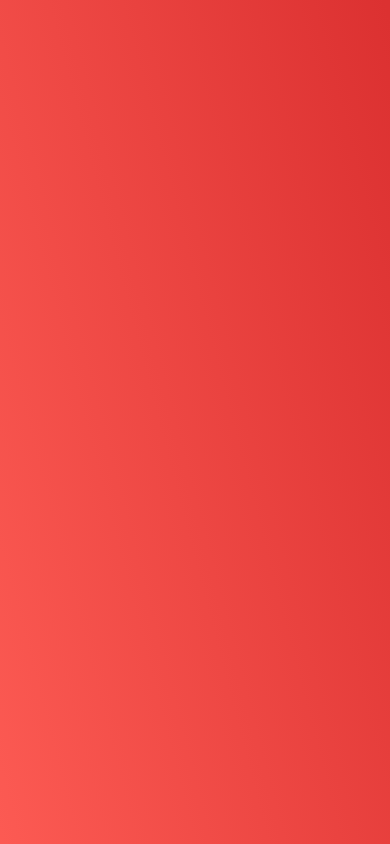
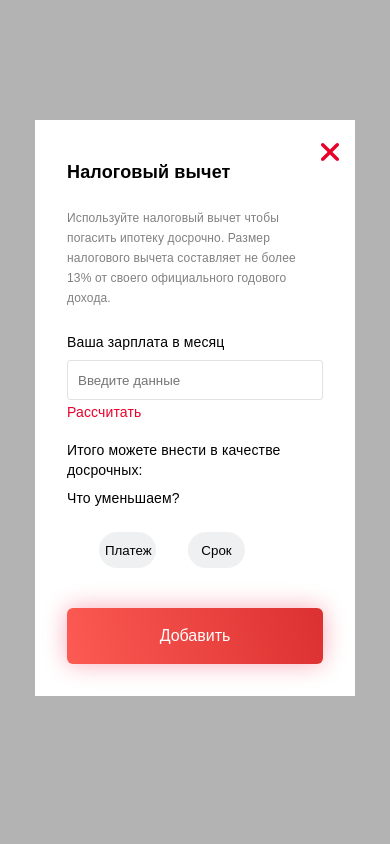
Before and after one commit to Evgeni-Borsch/vue-test-nalog, a Vue app: page /calculate in a window 390 px wide. Built offline with nearby package versions, Linux system fonts and the light colour scheme; a web font is replaced by a local one.

Commit message:
finish dev

```diff
--- a/src/components/defaultPage.vue
+++ b/src/components/defaultPage.vue
@@ -1,6 +1,6 @@
 <template>
   <div class="container">
-    <button class="main_btn" type="button" @click="$router.push({name:'first'})">
+    <button class="main_btn" type="button" @click="$router.push({name:'calculate'})">
       <span class="main_btn_text"> Налоговый вычет </span>
     </button>
   </div>
--- a/src/components/firstPage.vue
+++ b/src/components/firstPage.vue
@@ -1,6 +1,6 @@
 <template>
   <div class="firstPage_container">
-    <router-link :to="{name: 'last'}"></router-link>
+    <router-link :to="{name: 'calculate'}"></router-link>
     <div class="firstWindow">
         <img src="@/assets/Vector.svg" alt="close" class="close_img" @click="returnWindow">
         <div class="header">
@@ -19,14 +19,15 @@
             v-model="salary"
             @keydown.enter="add"
           >
-          <span>Рассчитать</span>
+          <span v-if="error == true">Поле обязательно для заполнения</span>
+          <span v-else>Рассчитать</span>
         </div>
 
         <div v-if="showCalculations === true" class="calculations">
           <p> Итого можете внести в качестве досрочных: </p>
           <div class="repaymentPerYear" v-for="(pay,index) in fullReturn" :key="index">
-            <input type="checkbox">
-            <p>{{pay}} тыс руб <span> {{index+1}}-й год </span> </p>
+            <md-checkbox v-model="check[index]" ></md-checkbox>
+            <p>{{pay.toFixed(0)}} тыс руб <span> {{index+1}}-й год </span> </p>
           </div>
         </div>
 
@@ -35,7 +36,7 @@
           <button type="button" class="btn_pay">Платеж</button>
           <button type="button" class="btn_pay">Срок</button>
         </div>
-        <div class="add">
+        <div class="add" >
           <button type="button" class="btn_add" > Добавить </button>
         </div>
     </div>
@@ -46,6 +47,8 @@
 export default {
   data(){
     return{
+      error: false,
+      check:[],
       showCalculations: true,
       salary: null,
       taxFree:null,
@@ -55,7 +58,7 @@ export default {
   },
   mounted(){
     // цвет фона при открытии страницы
-    if(document.location.pathname == "/first"){
+    if(document.location.pathname == "/calculate"){
       let mainColor = document.querySelector(".main");
       if( null === mainColor || undefined === mainColor){
         return;
@@ -69,37 +72,46 @@ export default {
       document.querySelector(".main").style.background = 'linear-gradient(255.35deg, #DC3131 0.83%, rgba(255, 79, 79, 0) 108.93%), #FF5E56';
     },
     add(){
+      // проверка на наличие символов в инпуте
+      if(null === this.salary){
+        document.querySelector(".currentSalary > input").style.border = '3px solid #EA0029';
+        this.error = true
+        return;
+      }
+      document.querySelector(".currentSalary > input").style.border = '3px solid #DFE3E6';
+      this.error = false;
+
+      //  обнуление массивов с данными для запроса следующих данных
       this.fullReturn = [];
       this.returnMoneyInYear = [];
+
+      // проверка на тип введенных символов, чтобы было число
       let curSalary = Number(this.salary);
       if( isNaN(curSalary) ) {
         return alert('Введите число!');
       }
-        if(curSalary >= 166666.6){
-          this.fullReturn = [];
-          return this.fullReturn.push(260000);
-        }
-          console.log(this.fullReturn);
+
+      // возвращаем 260тыс если слишком большая зарплата
+      if(curSalary >= 166666.6){
+        this.fullReturn = [];
+        return this.fullReturn.push(260000);
+      }
+      console.log(this.fullReturn);
 
       // налог ежемесячный
       this.taxFree = curSalary *0.13;
       // налог в год
       this.returnMoneyInYear = this.taxFree*12;
-      // возвращаем 260тыс если слишком большая зарплата
-      if(this.returnMoneyInYear >= 260000){
-        this.returnMoneyInYear = 260000;
-        this.fullReturn.push(this.returnMoneyInYear);
-        return;
-      }
       this.amoundOfMoney(this.returnMoneyInYear);
       console.log(this.amoundOfMoney(this.returnMoneyInYear));
     },
+
     // функция, которая возвращает массив с годовыми взносами и последним элементов является остаточная сумма
     amoundOfMoney(n){
       let maxReturn = 260000;
       let res = Math.floor(maxReturn/n);
       if(this.fullReturn.length != res){
-        for(let i=0;i<res;i++){
+        for( let i=0; i<res; i++ ) {
           this.fullReturn.push(n);
         }
       } else{
@@ -110,9 +122,6 @@ export default {
       }
       return this.fullReturn;
     },
-  },
-  computed:{
-
   },
 }
 </script>
@@ -136,8 +145,6 @@ export default {
   font-weight: 500;
   font-style: normal;
 }
-
-
 
 *{
   text-decoration: none;
@@ -212,10 +219,14 @@ export default {
   color: #EA0029;
   line-height: 24px;
   margin-top: 8px;
+  cursor: url("/assets/Pointer.svg"), pointer;
+}
+.currentSalary > span:hover{
+  color: #F53A31;
 }
 .choiceOfPayment{
   display: flex;
-  padding-left: 32px;
+  padding: 0 32px;
   align-items: baseline;
   margin-top: 8px;
 }
@@ -228,12 +239,13 @@ export default {
   margin-left: 32px;
 }
 .btn_pay:hover{
+  cursor: url("/assets/Pointer.svg"), pointer;
   color: #fff;
   width: 73px;
   height: 36px;
   background: linear-gradient(255.35deg, #DC3131 0.83%, rgba(255, 79, 79, 0) 108.93%), #FF5E56;
   border-radius: 50px;
-  border:none;
+  border: none;
   margin-left: 20px;
 
 }
@@ -250,6 +262,7 @@ export default {
   color: #fff;
   font-size: 16px;
   line-height: 24px;
+  cursor: url("/assets/Pointer.svg"), pointer;
 }
 .add {
   margin: 0 32px;
@@ -290,6 +303,7 @@ export default {
 }
 @media screen and (max-width: 490px){
   .firstWindow{ width: 320px; border-radius:0 }
+  .choiceOfPayment { display: block; }
+  .choiceOfPayment > p{ margin-bottom: 24px; }
 }
-
 </style>
--- a/src/main.js
+++ b/src/main.js
@@ -2,6 +2,11 @@ import Vue from 'vue'
 import App from './App.vue'
 import VueRouter from 'vue-router'
 import router from '@/router.js'
+import VueMaterial from 'vue-material'
+import 'vue-material/dist/vue-material.min.css'
+import 'vue-material/dist/theme/default.css'
+
+Vue.use(VueMaterial)
 
 Vue.config.productionTip = false;
 Vue.use(VueRouter)
--- a/src/router.js
+++ b/src/router.js
@@ -14,8 +14,8 @@ export default new VueRouter({
       props: true
     },
     {
-      path:'/first',
-      name:'first',
+      path:'/calculate',
+      name:'calculate',
       component: firstPage,
       props: true
     }
```
